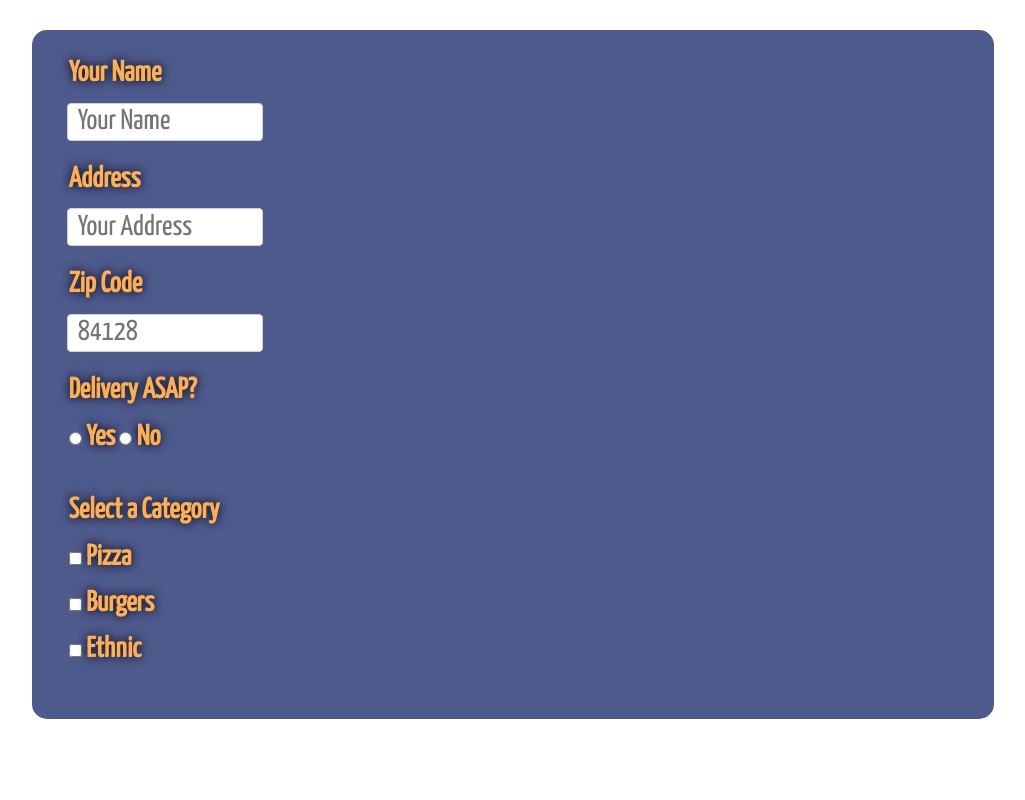
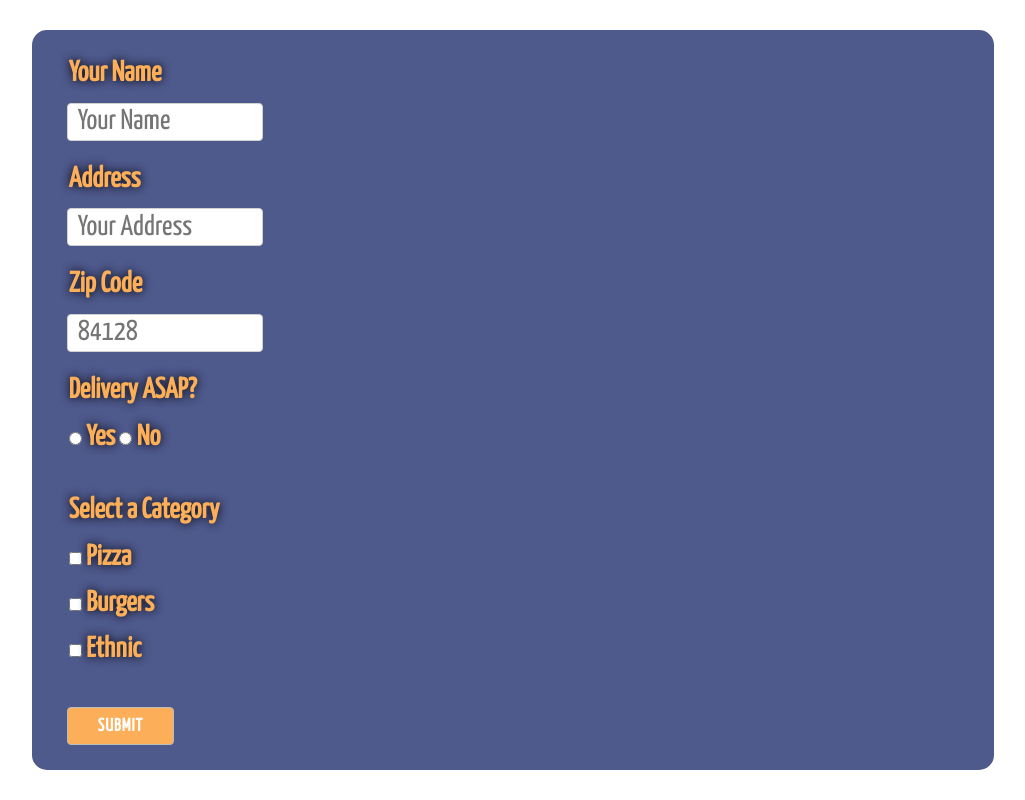
Before and after one commit to Gelenhaus/groupProject1, a plain HTML site: page index.html in a window 1280 px wide. Shown: the part 428-1228 px from the top of the page, without its empty margins (127-1152 px from the left). Before the commit the page ends 1178 px from the top, so only its background shows below. Drawn offline with Linux system fonts and the light colour scheme.

Commit message:
added submit button with accompanying css

```diff
--- a/assets/css/styles.css
+++ b/assets/css/styles.css
@@ -119,3 +119,9 @@ form label {
 form input {
     background-color: var(--tertiary-color);
 }
+.form-submit {
+    background-color: var(--secondary-color);
+    font-size: 1.4vw;
+    color: var(--white);
+    margin: auto;
+}
--- a/index.html
+++ b/index.html
@@ -103,6 +103,9 @@
           </div>
         </div>
       </form>
+      <div>
+        <button class="form-submit" type="submit">Submit</button>
+      </div>
     </div>
   </div>
   <div class="container">
```
